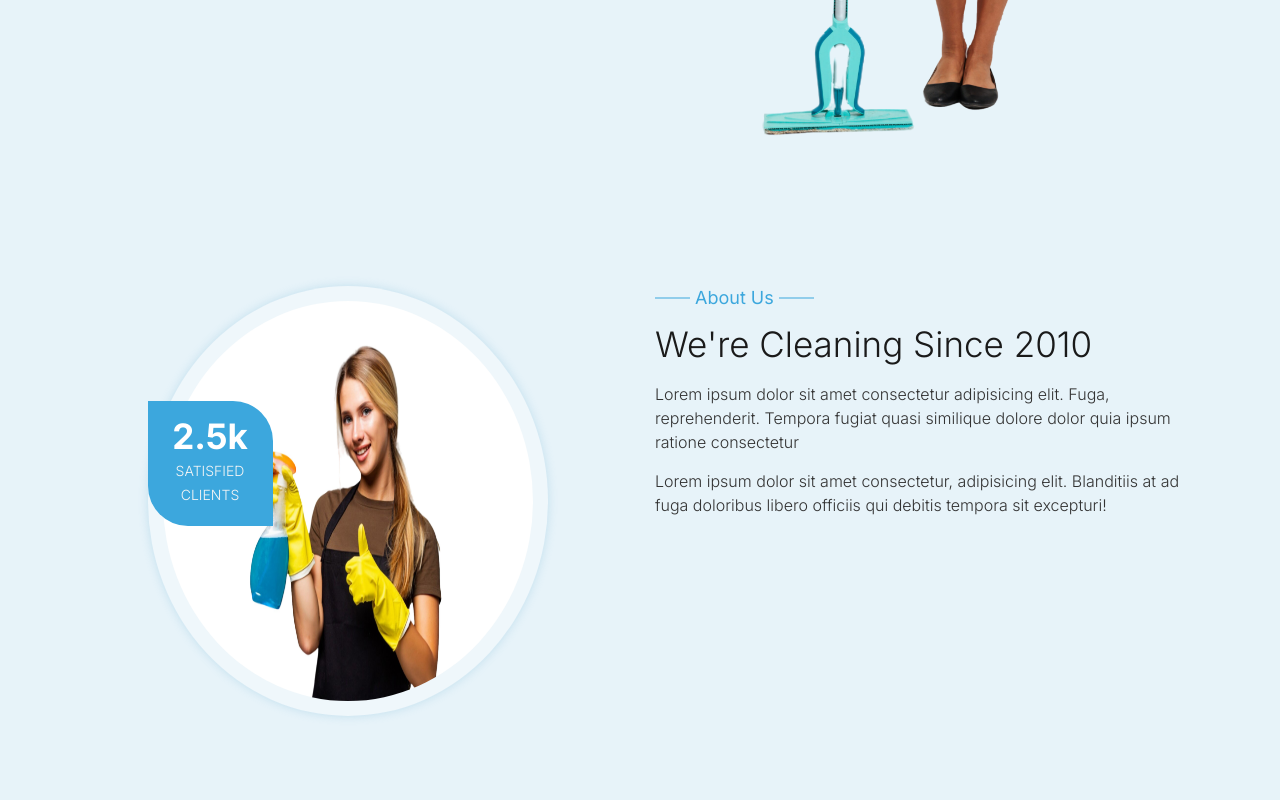
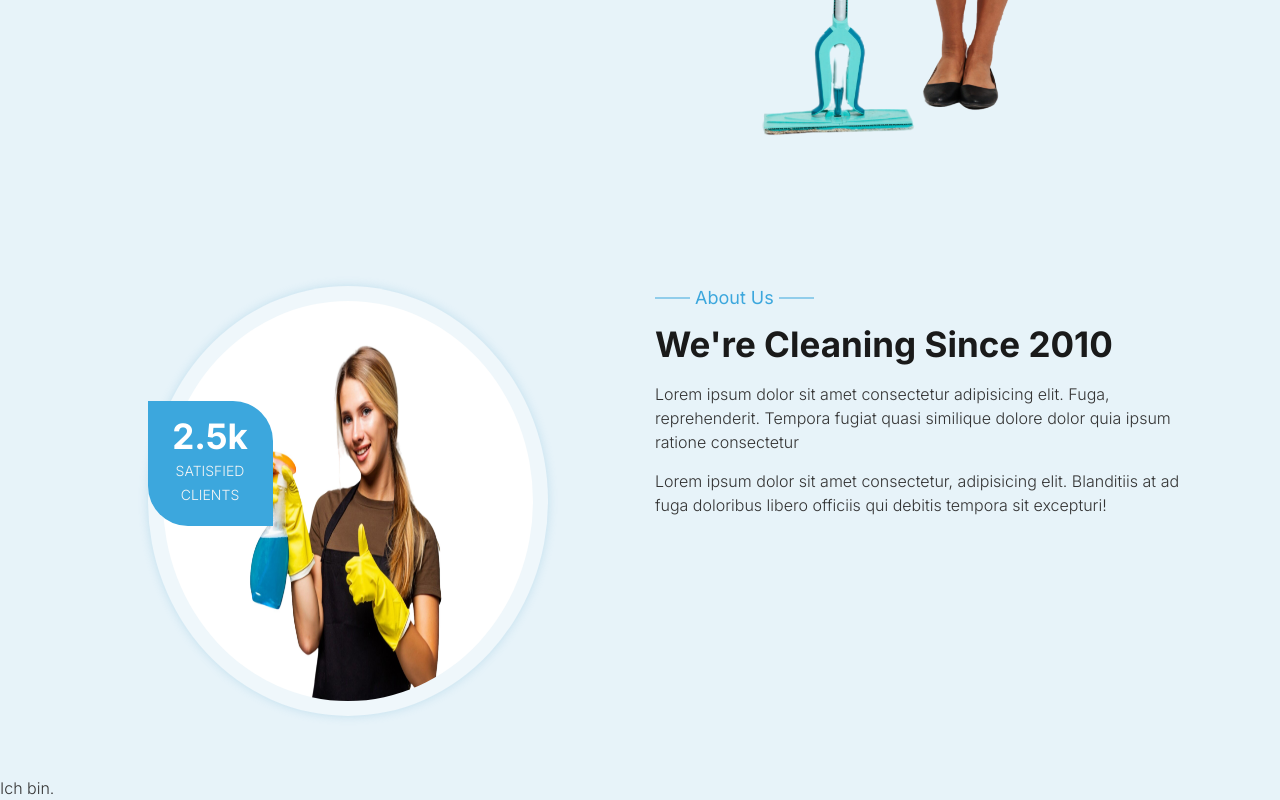
Before and after one commit to FrancisFlow/frontend-training, a Next.js app: page / in a window 1280 px wide. Shown: the part 767-1567 px from the top of the page. Before the commit the page ends 1543 px from the top, so only its background shows below. Built offline with nearby package versions, Linux system fonts and the light colour scheme.

Commit message:
Created services component. note-review about-image section

```diff
--- a/src/app/globals.css
+++ b/src/app/globals.css
@@ -232,6 +232,7 @@ p{
 .section-title .sub-title {
   font-size: var(--fs-3xl);
   text-transform: capitalize;
+  font-weight: 700;
 }
 /* buttons */
 .btn {
--- a/src/app/page.js
+++ b/src/app/page.js
@@ -1,6 +1,7 @@
 import About from '@/components/About/About'
 import HeroSection from '@/components/herosection/Hero'
 import Navbar from '@/components/navbar/Navbar'
+import Services from '@/components/services/Services'
 
 export default function Home() {
   return (
@@ -9,6 +10,7 @@ export default function Home() {
       <Navbar />
       <HeroSection />
       <About />
+      <Services />
     </main>
     </>
   )
--- a/src/components/About/About.js
+++ b/src/components/About/About.js
@@ -16,7 +16,7 @@ const About = () => {
                 <div className="about-text">
                     <div className="section-title">
                         <span className="title">about us</span>
-                        <h2 className="sub-title">we're cleaning since 2010</h2>
+                        <h2 className="sub-title ">we're cleaning since 2010</h2>
 
                     </div>
                     <p>Lorem ipsum dolor sit amet consectetur adipisicing elit. Fuga, reprehenderit. Tempora fugiat quasi similique dolore dolor quia ipsum ratione consectetur</p>
--- /dev/null
+++ b/src/components/services/Services.js
@@ -0,0 +1,11 @@
+const Services = () => {
+    return (
+        <>
+        <section>
+            Ich bin.
+
+        </section></>
+      );
+}
+
+export default Services;
```
